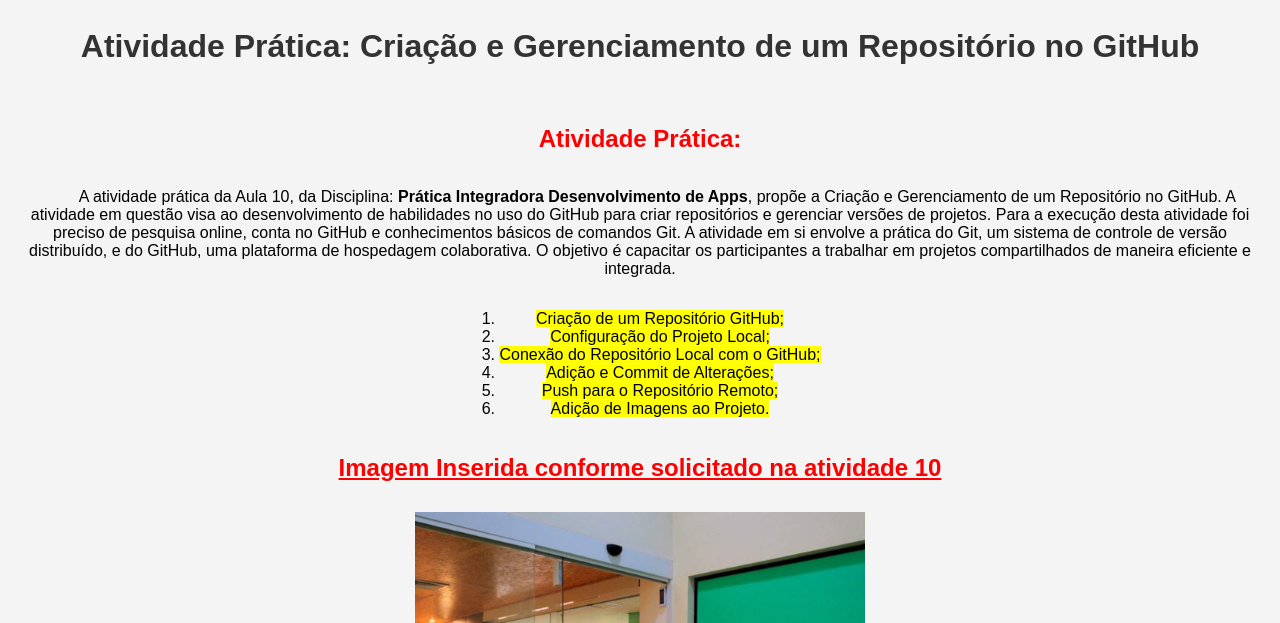
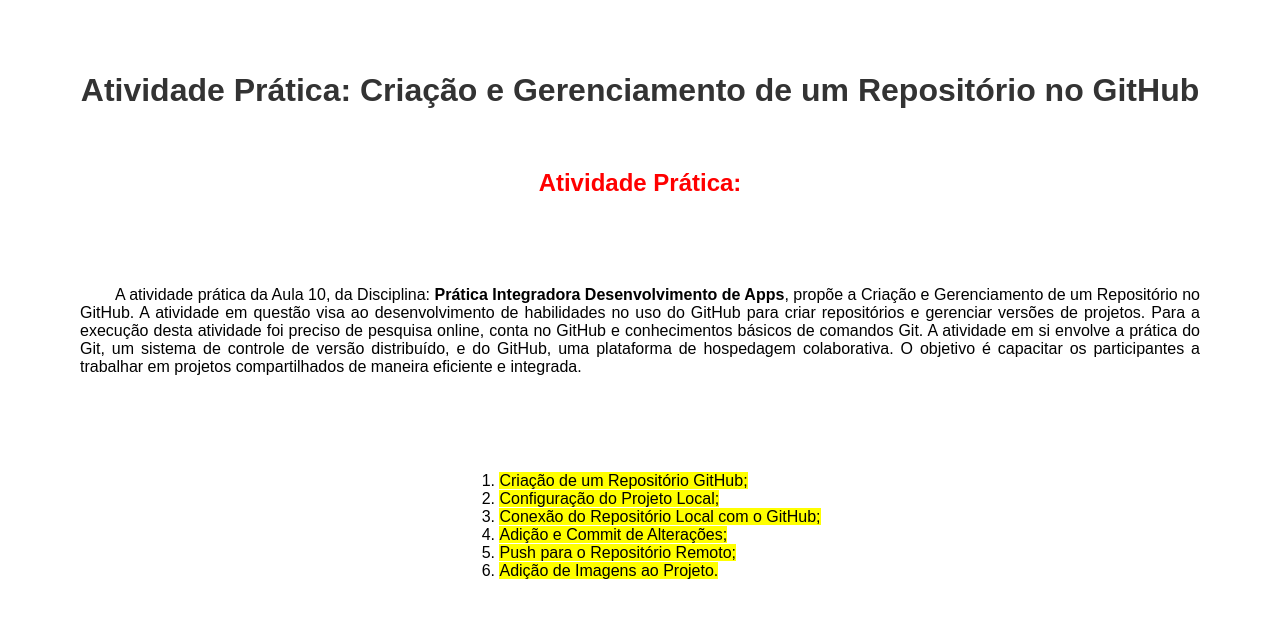
Before and after one commit to marcio-caldeira/Atividade-Descomplica-Desenvolvimento_APPs, a plain HTML site: page index.html in a window 1280 px wide. Shown: the part 173-796 px from the top of the page. Drawn offline with Linux system fonts and the light colour scheme.

Commit message:
atualização

```diff
--- a/index.html
+++ b/index.html
@@ -8,7 +8,7 @@
     <style>
         body {
             font-family: Arial, sans-serif;
-            background-color: #f4f4f4;
+            background-color: white;
             display: flex;
             flex-direction: column;
             align-items: center;
@@ -20,6 +20,7 @@
 
         div {
             margin: 10px 0;
+            text-align: justify;
                     }
         h1 {
             color: #333;
@@ -29,8 +30,6 @@
         h3 {
             color: #555;
         }
-        li {
-            text-align: left;
         }
         p {
             text-align: justify;
@@ -52,13 +51,14 @@
 
     <h1>Atividade Prática: Criação e Gerenciamento de um Repositório no GitHub</h1><br>
     <h2>Atividade Prática:</h2>
+    <div>
 <p>&nbsp &nbsp &nbsp &nbsp A atividade prática da Aula 10, da Disciplina: <b>Prática Integradora Desenvolvimento de Apps</b>, propõe a Criação e Gerenciamento de um Repositório no GitHub.
     A atividade em questão visa ao desenvolvimento de habilidades no uso do GitHub para criar repositórios e gerenciar versões de projetos.
     Para a execução desta atividade foi preciso de pesquisa online, conta no GitHub e conhecimentos básicos de comandos Git.
     A atividade em si envolve a prática do Git, um sistema de controle de versão distribuído, e do GitHub, uma plataforma de hospedagem colaborativa.
     O objetivo é capacitar os participantes a trabalhar em projetos compartilhados de maneira eficiente e integrada.
-</p>
-
+</p></div>
+<div>
 <ol>
     <li><mark>Criação de um Repositório GitHub;</mark></li>
     <li><mark>Configuração do Projeto Local;</mark></li>
@@ -68,7 +68,7 @@
     <li><mark>Adição de Imagens ao Projeto.</mark></li>
 
 </ol>
-
+</div>
  <h2><b><u>Imagem Inserida conforme solicitado na atividade 10</u></b></h2>
  <div>
     <img width="450"
```
